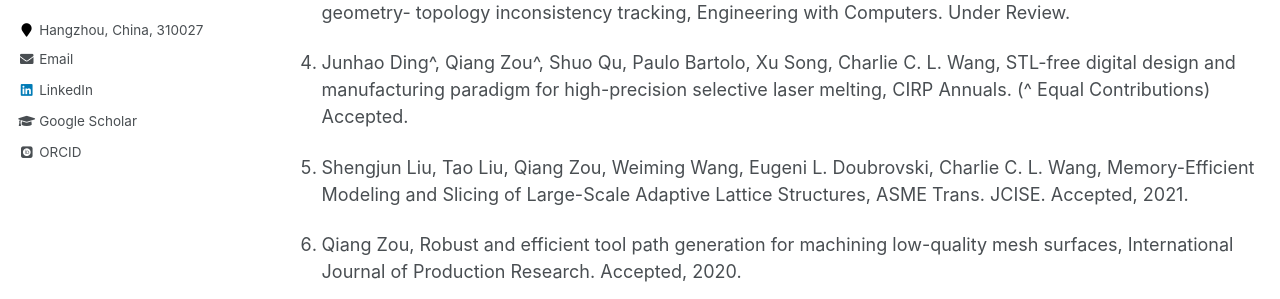
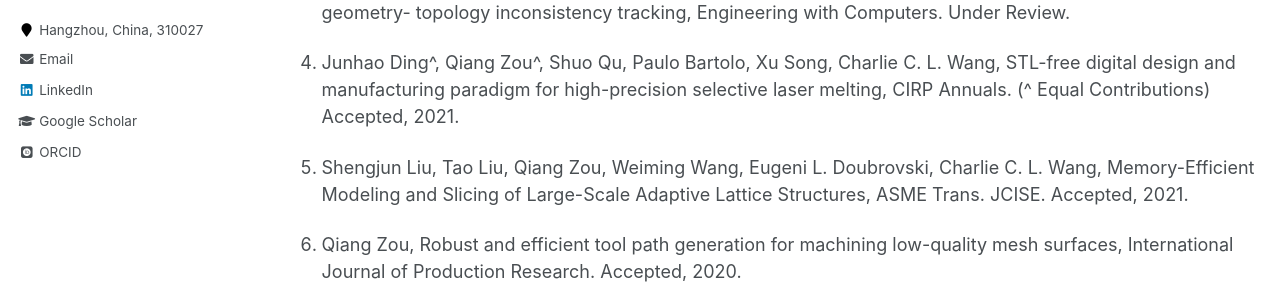
Before and after one commit to Qiang-Zou/Qiang-Zou.github.io, a Jekyll site: the page built from _pages/research.md, in a window 1280 px wide and 900 px high. Shown: the part 395-694 px from the top of the window. Built offline with Jekyll 4.4.1, drawn with Linux system fonts in a browser that asks for light colours; some web fonts are replaced.

Commit message:
Update research.md

```diff
--- a/_pages/research.md
+++ b/_pages/research.md
@@ -18,7 +18,7 @@
 
 1. Qiang Zou, Hsi-Yung Feng, A robust direct CAD modeling method for quadric B-rep models based on geometry- topology inconsistency tracking, Engineering with Computers. Under Review.
 
-1. Junhao Ding^, Qiang Zou^, Shuo Qu, Paulo Bartolo, Xu Song, Charlie C. L. Wang, STL-free digital design and manufacturing paradigm for high-precision selective laser melting, CIRP Annuals. (^ Equal Contributions) Accepted.
+1. Junhao Ding^, Qiang Zou^, Shuo Qu, Paulo Bartolo, Xu Song, Charlie C. L. Wang, STL-free digital design and manufacturing paradigm for high-precision selective laser melting, CIRP Annuals. (^ Equal Contributions) Accepted, 2021.
 
 1. Shengjun Liu, Tao Liu, Qiang Zou, Weiming Wang, Eugeni L. Doubrovski, Charlie C. L. Wang, Memory-Efficient Modeling and Slicing of Large-Scale Adaptive Lattice Structures, ASME Trans. JCISE. Accepted, 2021.
 
```
